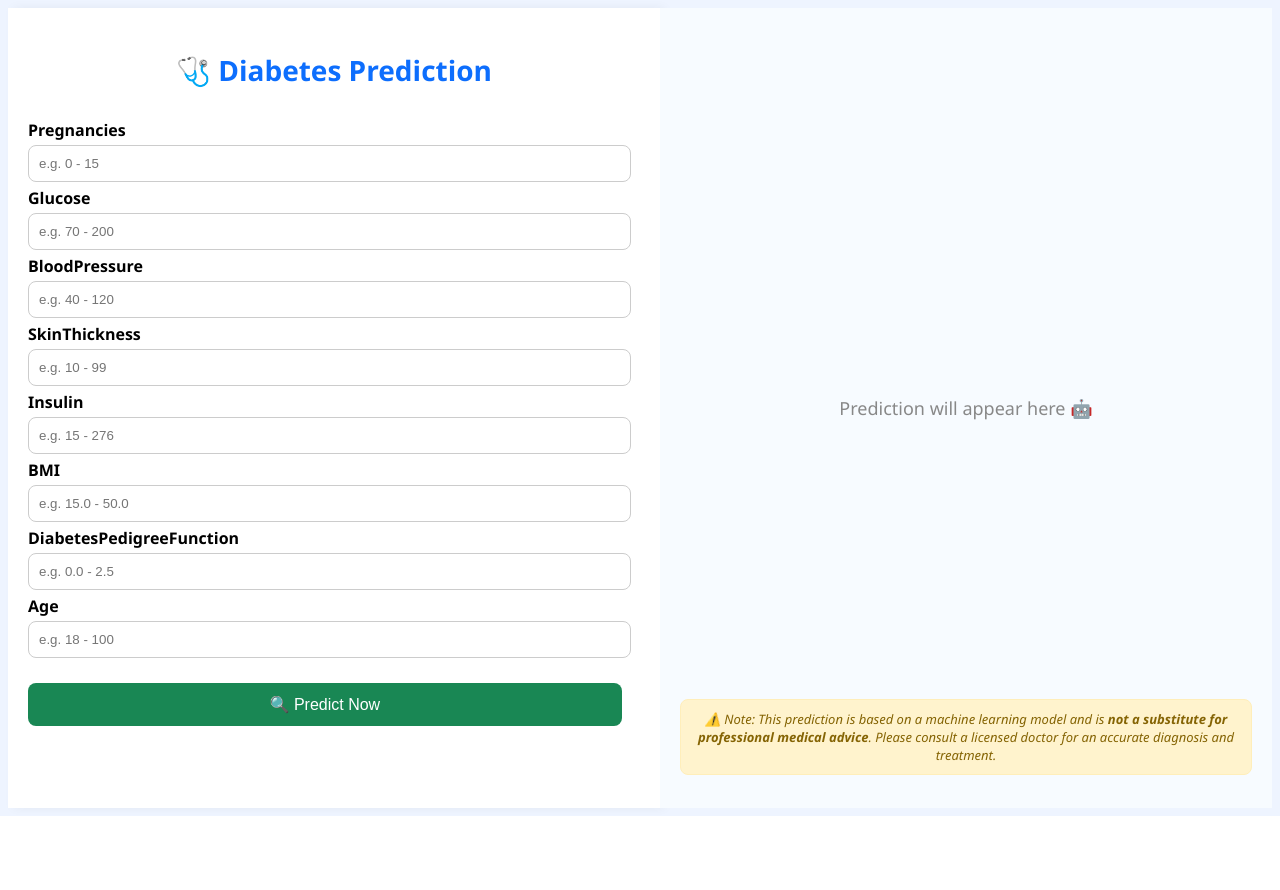
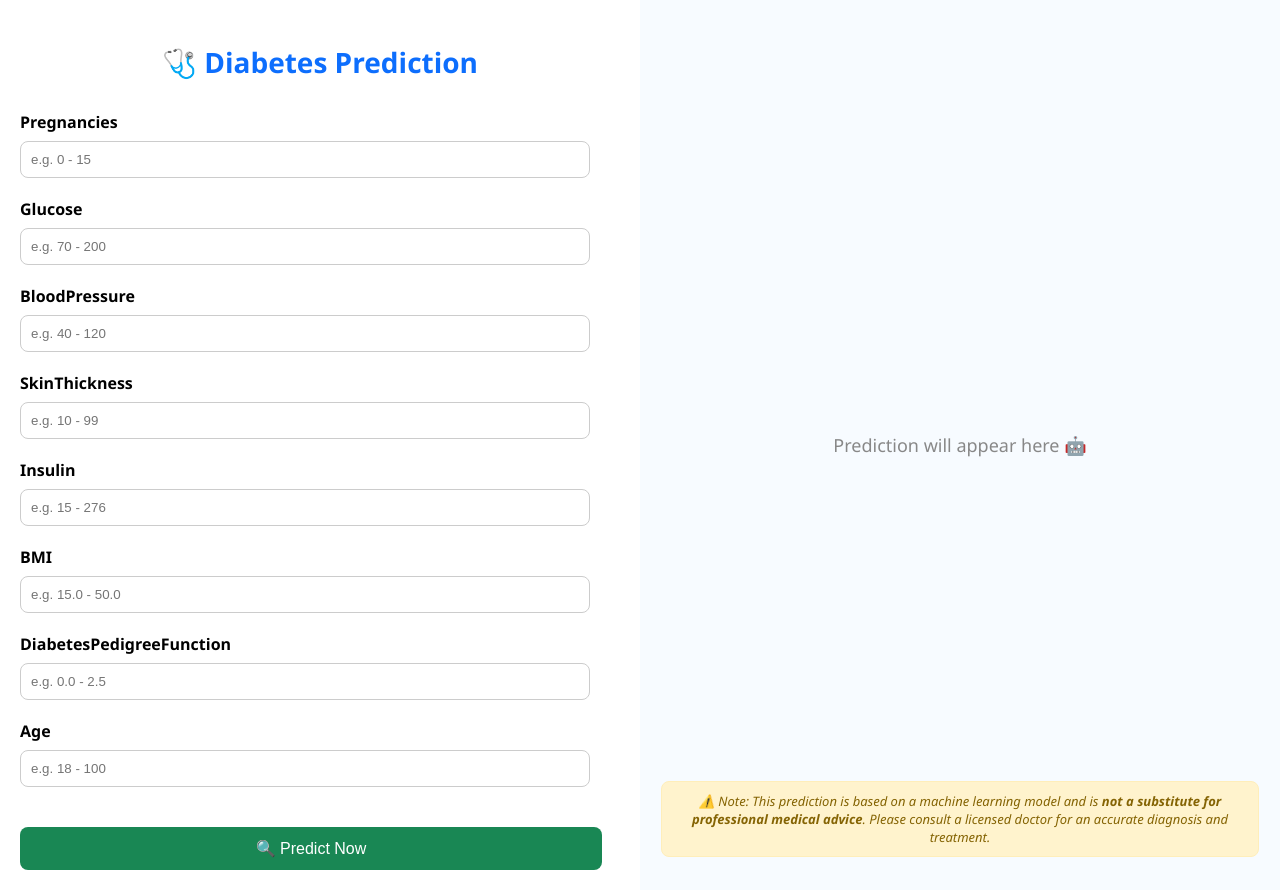
Before and after one commit to Avinash-prajapat/Diabetes-Predictor-WebApp, a Flask app: page / in a window 1280 px wide. Before the commit the page ends 816 px from the top, so only its background shows below. Run offline with Flask 3, Linux system fonts and the light colour scheme; parts of the project's set-up code (start-up, migrations or seed data) failed here and were passed over.

Commit message:
Update style.css

```diff
--- a/static/style.css
+++ b/static/style.css
@@ -1,12 +1,13 @@
 body {
-    margin: 10;
+    margin: 0;
     font-family: 'Segoe UI', sans-serif;
     background: #eef4ff;
 }
 
 .split-container {
     display: flex;
-    height: 100vh;
+    flex-direction: column;
+    min-height: 100vh;
 }
 
 /* LEFT SIDE */
@@ -14,36 +15,37 @@ body {
     flex: 1;
     padding: 20px;
     background: white;
-    box-shadow: 5px 0 10px rgba(0, 0, 0, 0.05);
+    box-shadow: 0 5px 10px rgba(0, 0, 0, 0.05);
 }
 
 h2 {
     color: #0d6efd;
     text-align: center;
-    font-size: 28px;
-    margin-bottom: 30px;
+    font-size: 24px;
+    margin-bottom: 20px;
 }
 
 .input-group {
-    margin-bottom: 5px;
+    margin-bottom: 15px;
 }
 
 label {
     font-weight: bold;
-    margin-bottom: 4px;
+    margin-bottom: 8px;
     display: block;
 }
 
 input[type="number"] {
-    width: 95%;
-    padding: 10px;
+    width: 100%;
+    padding: 12px;
     border-radius: 8px;
     border: 1px solid #ccc;
+    box-sizing: border-box;
 }
 
 button {
-    width: 97%;
-    padding: 12px;
+    width: 100%;
+    padding: 14px;
     background-color: #198754;
     color: white;
     border: none;
@@ -65,10 +67,13 @@ button:hover {
     align-items: center;
     justify-content: center;
     position: relative;
+    padding: 20px;
+    min-height: 300px;
 }
 
 .animated-result {
-    width: 300px;
+    width: 100%;
+    max-width: 300px;
     height: 250px;
     border-radius: 20px;
     padding: 20px;
@@ -78,10 +83,11 @@ button:hover {
     flex-direction: column;
     justify-content: center;
     align-items: center;
+    box-sizing: border-box;
 }
 
 .animated-result p {
-    font-size: 20px;
+    font-size: 18px;
     font-weight: bold;
     margin-top: 15px;
 }
@@ -106,8 +112,9 @@ button:hover {
 }
 
 .hint {
-    font-size: 18px;
+    font-size: 16px;
     color: #888;
+    text-align: center;
 }
 
 /* Animations */
@@ -131,6 +138,7 @@ button:hover {
     0% { transform: scale(1); }
     100% { transform: scale(1.1); }
 }
+
 .note-wrapper {
     position: absolute;
     bottom: 20px;
@@ -150,3 +158,41 @@ button:hover {
     border-radius: 8px;
     font-style: italic;
 }
+
+/* Media Queries for Responsive Design */
+@media (min-width: 768px) {
+    .split-container {
+        flex-direction: row;
+    }
+
+    .form-side {
+        box-shadow: 5px 0 10px rgba(0, 0, 0, 0.05);
+    }
+
+    h2 {
+        font-size: 28px;
+        margin-bottom: 30px;
+    }
+
+    .input-group {
+        margin-bottom: 20px;
+    }
+
+    input[type="number"] {
+        width: 95%;
+        padding: 10px;
+    }
+
+    button {
+        width: 97%;
+        padding: 12px;
+    }
+
+    .animated-result p {
+        font-size: 20px;
+    }
+
+    .hint {
+        font-size: 18px;
+    }
+}
```
